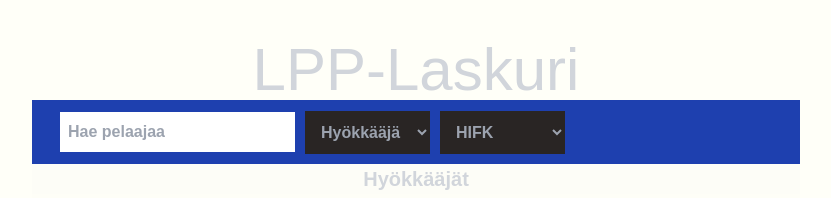
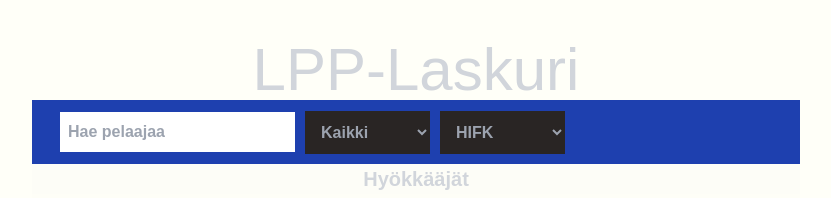
Before and after one commit to jamizan/liigaporssi2.0, a Next.js app in the folder liiga/: page / in a window 1280 px wide. Shown: the top 198 px of the page, without its empty margins (224-1055 px from the left). Built offline with nearby package versions, Linux system fonts and the light colour scheme.

Commit message:
Started table filtering system

```diff
--- a/liiga/src/app/components/toolBar.jsx
+++ b/liiga/src/app/components/toolBar.jsx
@@ -1,21 +1,28 @@
+"use client";
+
 import React, { useState } from 'react';
 
 const toolbar = () => {
-    const [isOpen, setIsOpen] = useState(false);
+    const [position, setPosition] = useState("position")
 
-    const toggleDropdown = () => {
-        setIsOpen(!isOpen);
-    };
+
 
     return (
         <table className='grid w-[60%] bg-blue-800 border-separate border-spacing-2'>
-            <thead className=''>
+            <thead>
                 <tr className='table-row'>
                     <th className='table-cell text-stone-900 w-40 pl-5 py-1'>
                         <input className='p-2 ' type="search" name="searchField" id="searchField" placeholder='Hae pelaajaa'/>
                     </th>
                     <th className='table-cell text-gray-400'>
-                        <select className='bg-stone-800 p-3' name="pelipaikka" id="position">
+                        <select className='bg-stone-800 p-3' name="pelipaikka" id="position"
+                            value={position} onChange={(e)=>{
+                                setPosition(e.target.value)
+                                console.log(e.target.value);
+
+                            }}
+                        >
+                            <option value="all">Kaikki</option>
                             <option value="attacker">Hyökkääjä</option>
                             <option value="defender">Puolustaja</option>
                             <option value="goalie">Maalivahti</option>
--- a/liiga/src/app/page.tsx
+++ b/liiga/src/app/page.tsx
@@ -1,7 +1,8 @@
 'use client';
 
 import { useEffect, useState } from 'react';
-import toolBar from './components/toolBar';
+import toolBar from './components/toolBar.jsx';
+
 
 export default function Home() {
 
```
